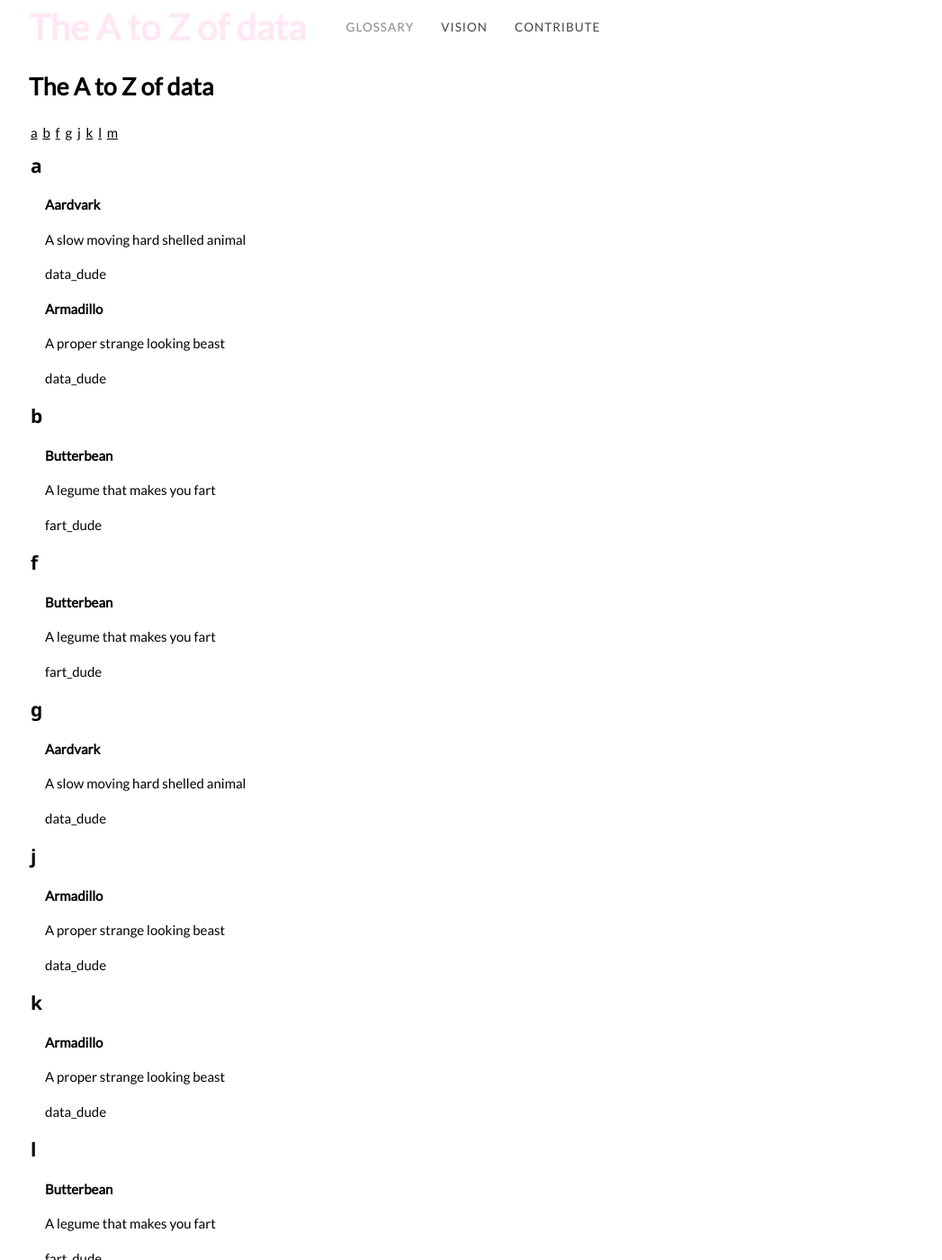
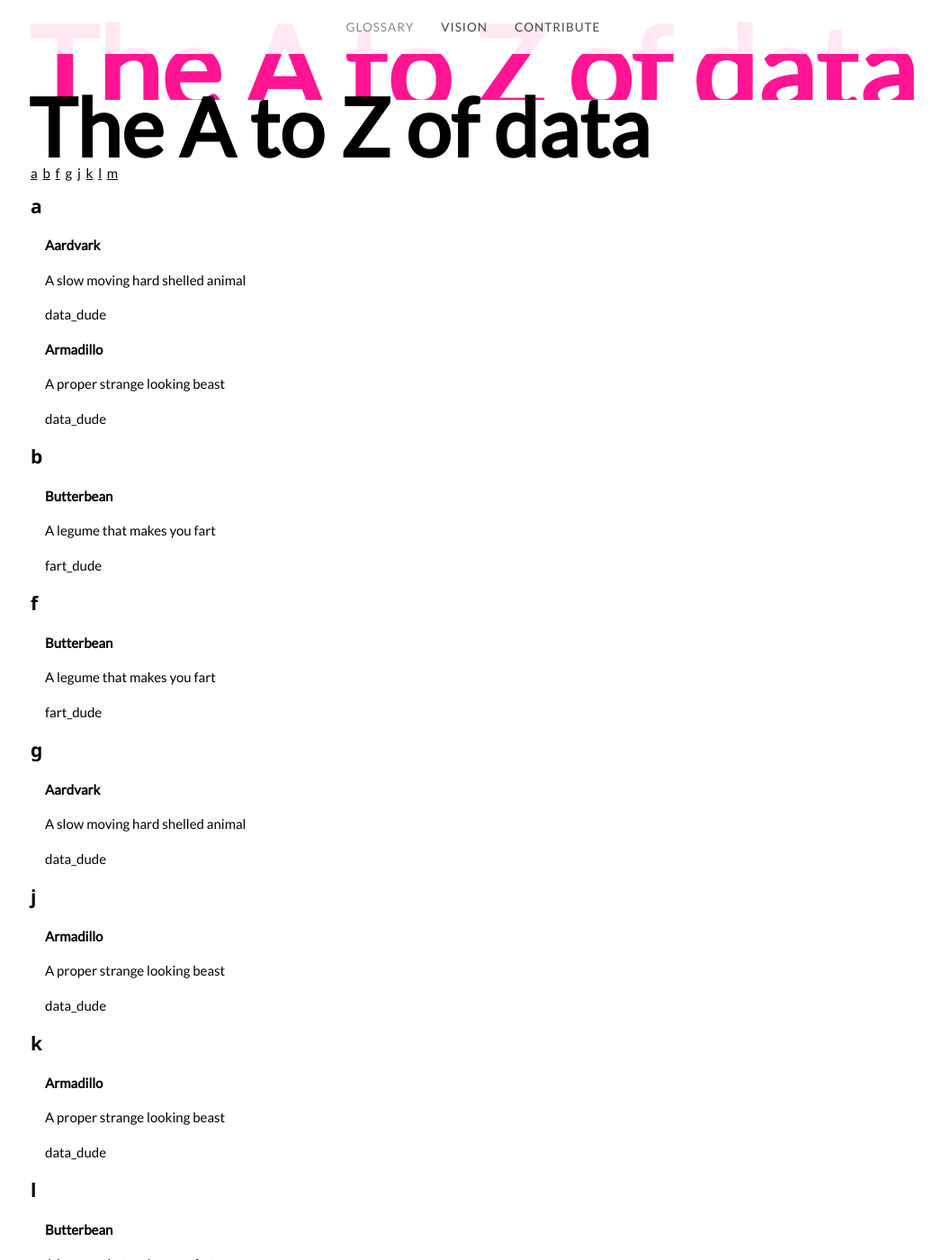
Before and after one commit to unleashyourdata/open_data_glossary, a Jekyll site: the page built from index.html, in a window 1280 px wide and 1400 px high. Shown: the whole window at 90% size, without its empty margins (114-1161 px from the left). Built offline with Jekyll 4.4.1, drawn with Linux system fonts in a browser that asks for light colours.

Commit message:
Update style.css

```diff
--- a/css/style.css
+++ b/css/style.css
@@ -89,7 +89,7 @@ section.title_bar {
  padding-left: 20px;
  line-height: 50px;
  width: 100%;
- font-size: 20pt;
+ font-size: 7vw;
 }
 
 section.heading_bar {
@@ -98,12 +98,12 @@ section.heading_bar {
  text-align: left;
  text-decoration: none;
  display: inline-block;
- padding-top: 5px;
+ padding-top: 50px;
  padding-bottom: 5px;
  padding-left: 20px;
  line-height: 50px;
  width: 100%;
- font-size: 30pt;
+ font-size: 10vw;
 }
 
 
```
